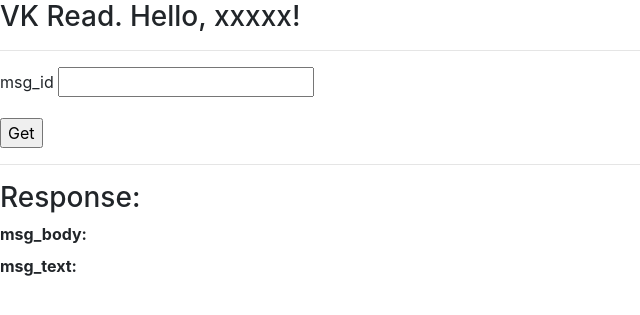
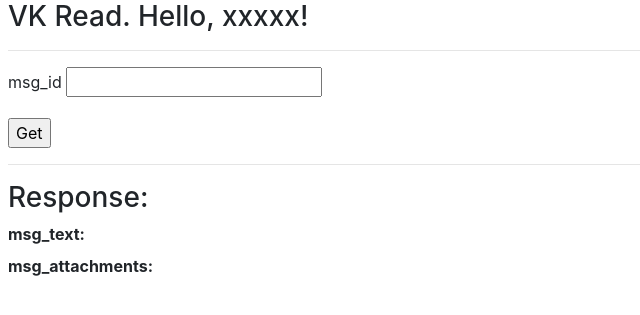
Before and after one commit to custer-stuff/vk_read, a Flask app: page / in a window 1280 px wide. Shown: the top 315 px of the page, without its empty margins (0-640 px from the left). Run offline with Flask 2, Linux system fonts and the light colour scheme; some libraries are stand-ins or nearby versions.

Commit message:
new template-label & element for media-attachments css update

```diff
--- a/app/forms.py
+++ b/app/forms.py
@@ -11,3 +11,4 @@
     submit = SubmitField('Get')
     msg_body = StringField('msg_body')
     msg_text = StringField('msg_text')
+    msg_attachments = StringField('msg_attachments')
--- a/app/templates/index.html
+++ b/app/templates/index.html
@@ -7,12 +7,17 @@
     <script src="http://code.jquery.com/jquery-latest.js"></script>
     <script src="/static/js/bootstrap.min.js"></script>
     <meta name="viewport" content="width=device-width, initial-scale=1.0">
+    <style>
+        px-2 {
+            width: 200px;
+        }
+    </style>
 </head>
 <body>
-    <div>
+    <div class="px-2">
         <h3>VK Read. Hello, {{ user_id }}!</h3>
-    </div>
     <hr>
         {% block content %}{% endblock %}
-    </body>
+    </div>
+</body>
 </html>
--- a/app/templates/main.html
+++ b/app/templates/main.html
@@ -36,11 +36,15 @@
         <hr>
         <h3>Response:</h3>
         <p>
+            {# весь JSON-объект
             <b>{{ form.msg_body.label }}:</b>
                 {{ msg_body }}
-            <br>
+            #}
             <b>{{ form.msg_text.label }}:</b>
                 {{ msg_text }}
+                        <br>
+            <b>{{ form.msg_attachments.label }}:</b>
+                {{ msg_attachments }}
         </p>
     </form>
 {% endblock %}
```
